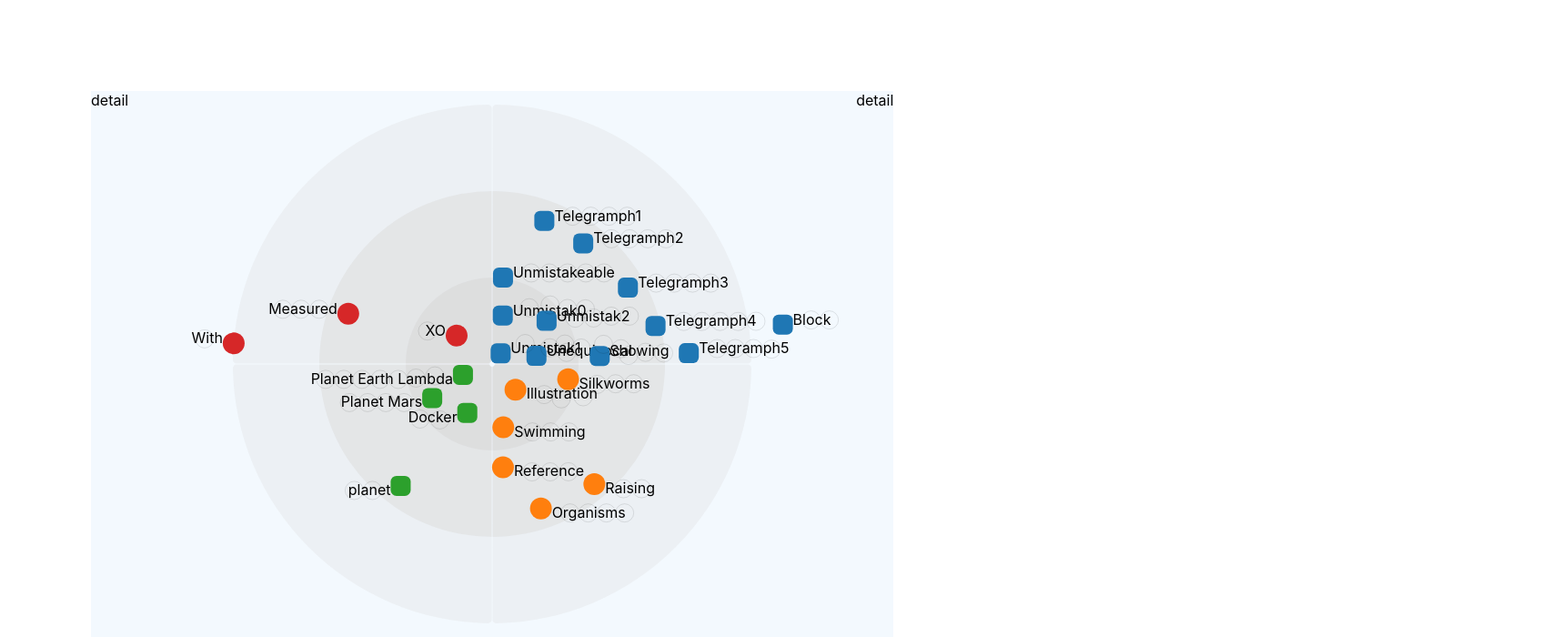
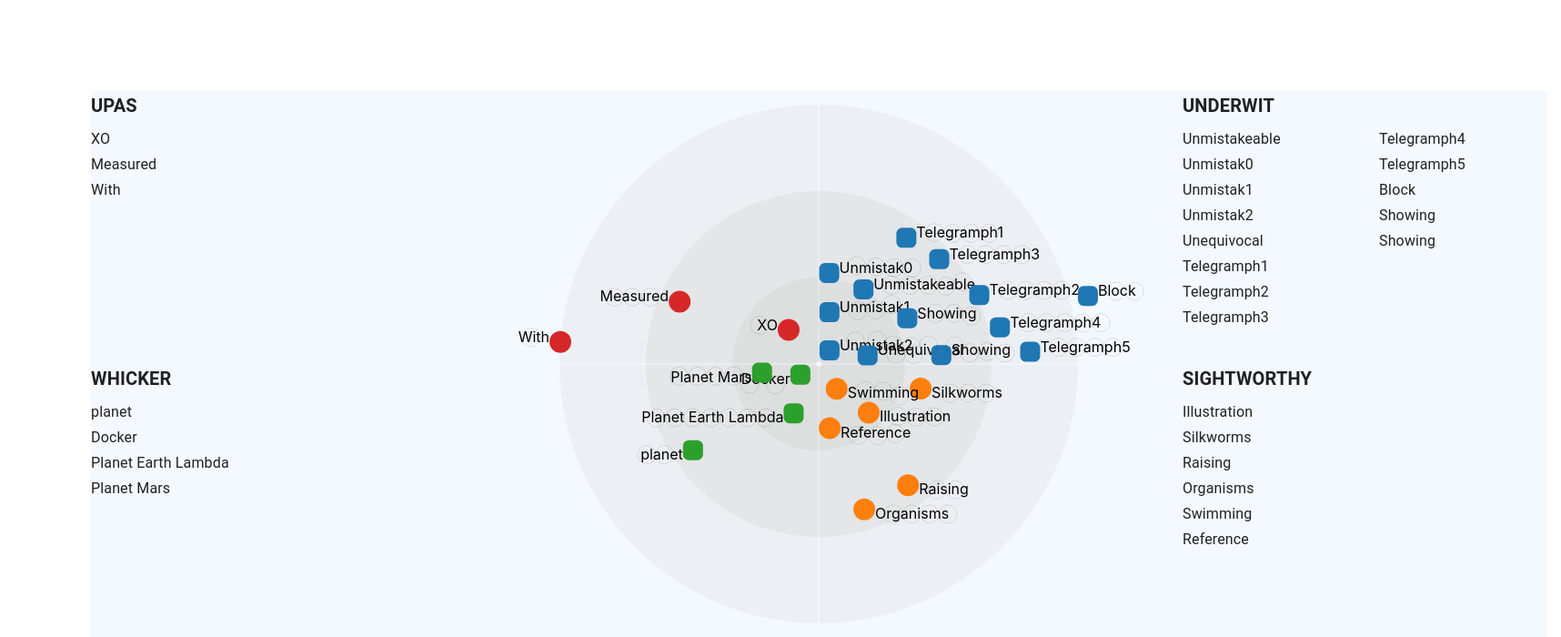
Before and after one commit to davlxd/various-react-components-lab, a React (Create React App) app: page /test in a window 1280 px wide. Shown: the top 700 px of the page at 91% size, 1716 px wide, since content can reach past the window. Built offline with nearby package versions, Linux system fonts and the light colour scheme.

Commit message:
Blip desc primitive
With the help of CSS columns I just placed blip desc where they should be.

https://stackoverflow.com/a/33899301
https://stackoverflow.com/a/44092580

But the whole page is too damn wide,  [200 x 2] [ 800 ] [200 x 2]

So the next step would be show only one detail column one time

```diff
--- a/src/components/Radar/d3/radar-in-d3.js
+++ b/src/components/Radar/d3/radar-in-d3.js
@@ -194,7 +194,7 @@ const drawBlips = (svg, g, radius, blips) => {
                                                       .attr('dad-name', d => d.dad.name)
 
   const simulation2 = d3.forceSimulation(withPlaceholdingCircles)
-                       .force('collide', d3.forceCollide(d => d.radius).strength(0.9))
+                       .force('collide', d3.forceCollide(d => d.radius).strength(0.99))
                        .force('position-placeholding-circles', forcePlaceholdingCirclesTailingDad())
                        .on('tick', positionSymbolAndText)
                        .alphaDecay(0.01)
--- /dev/null
+++ b/src/components/Radar/detail-section.js
@@ -0,0 +1,78 @@
+import React, { Component } from 'react'
+import { withStyles } from '@material-ui/core/styles'
+import Typography from '@material-ui/core/Typography'
+
+const styles = theme => ({
+  detailSection: {
+    height: '50%',
+    cursor: 'default',
+    userSelect: 'none',
+  },
+  entries: {
+    height: '80%',
+    // paddingLeft: 10,
+  },
+  entry: {
+  },
+  sectorName: {
+    textTransform: 'uppercase',
+    fontWeight: 'bold',
+  },
+  blipName: {
+    cursor: 'pointer',
+  },
+  desc: {
+    maxHeight: 0,
+    marginBottom: 0,
+    overflow: 'hidden',
+    transition: 'max-height 0.3s linear, margin-bottom 0.3s linear',
+  },
+  descExpand: {
+    transition: 'max-height 0.3s linear, margin-bottom 0.3s linear',
+    overflow: 'hidden',
+    maxHeight: '100px', //TODO calca
+    marginBottom: 8,
+  }
+})
+
+class DetailSection extends Component {
+  constructor(props) {
+    super(props)
+    this.state = {
+      open: false
+    }
+  }
+
+  toggleDesc() {
+    this.setState({
+      open: !this.state.open
+    })
+  }
+
+  componentDidMount() {
+
+  }
+
+  render() {
+    const { classes, sectorName, entries, radarWidth, } = this.props
+    const { open, } = this.state
+    return (
+      <section className={classes.detailSection}>
+        <Typography variant="h6" className={classes.sectorName} gutterBottom> {sectorName} </Typography>
+        <div className={classes.entries} style={{width: radarWidth / 4, columnWidth: radarWidth / 4}}>
+          {entries.map(entry => (
+            <div className={classes.entry} key={entry.key}>
+              <Typography variant="subtitle1" className={classes.blipName} inline={true} onClick={() => this.toggleDesc()}> {entry.name} </Typography>
+              {entry.desc &&
+                <Typography variant="body2" className={open ? classes.descExpand : classes.desc} style={{width: radarWidth / 4}}> {entry.desc} </Typography>
+              }
+            </div>
+          ))}
+        </div>
+
+      </section>
+    )
+  }
+}
+
+export default withStyles(styles)(DetailSection)
--- a/src/components/Radar/index.js
+++ b/src/components/Radar/index.js
@@ -1,16 +1,24 @@
 import React, { Component } from 'react'
 import { withStyles } from '@material-ui/core/styles'
 
+import DetailSection from './detail-section'
 import { initateSvg, drawBackgroundCirclesAndAxis, drawBlips } from './d3/radar-in-d3'
+
+const RADAR_WIDTH = 800
+const RADAR_HEIGHT = 600
 
 const styles = theme => ({
   root: {
     backgroundColor: '#f3f9fe',
     position: 'absolute',
-    top: '100px',
-    left: '100px',
     display: 'flex',
     flexWrap: 'nowrap',
+  },
+  detailColumn: {
+    display: 'flex',
+    flexDirection: 'column',
+    height: RADAR_HEIGHT,
+    minWidth: RADAR_WIDTH / 2, // this guarantees left one doesn't overflow into svg
   },
 })
 
@@ -19,22 +27,18 @@ let count = 0
 class Radar extends Component {
   constructor(props) {
     super(props)
-    const { width, height } = this.props.ui
 
     this.divId = `radar-chart-div-${count++}`
     this.svgId = `radar-chart-${count++}`
-    this.radius = Math.min(width/2, height/2) * 0.95
-    this.state = {
-    }
+    this.radius = Math.min(RADAR_WIDTH/2, RADAR_HEIGHT/2) * 0.95
   }
 
 
   componentDidMount() {
     const { divId, svgId, radius } = this
-    const { width, height, } = this.props.ui
     const { blips } = this.props.data
 
-    const { svg, g } = initateSvg(divId, svgId, width, height)
+    const { svg, g } = initateSvg(divId, svgId, RADAR_WIDTH, RADAR_HEIGHT)
     drawBackgroundCirclesAndAxis(svg, g, radius, blips)
     drawBlips(svg, g, radius, blips)
   }
@@ -45,13 +49,31 @@ class Radar extends Component {
   render() {
     const { classes } = this.props
     const { divId, svgId } = this
+    const { blips } = this.props.data
+    const blipsGroupBySector = blips.reduce((acc, cur, idx) => {
+      acc[cur.sector] = acc[cur.sector] || []
+      acc[cur.sector].push({
+        key: idx,
+        name: cur.name,
+        desc: cur.desc || ''
+      })
+      return acc
+    }, {})
+    const sectors = Object.keys(blipsGroupBySector)
+
     return (
       <div className={classes.root}>
-        <div>detail</div>
+        <div className={classes.detailColumn}>
+          <DetailSection radarWidth={RADAR_WIDTH} sectorName={sectors[3]} entries={blipsGroupBySector[sectors[3]]}/>
+          <DetailSection radarWidth={RADAR_WIDTH} sectorName={sectors[2]} entries={blipsGroupBySector[sectors[2]]}/>
+        </div>
         <div id={divId}>
           <svg id={svgId}></svg>
         </div>
-        <div>detail</div>
+        <div className={classes.detailColumn}>
+          <DetailSection radarWidth={RADAR_WIDTH} sectorName={sectors[0]} entries={blipsGroupBySector[sectors[0]]}/>
+          <DetailSection radarWidth={RADAR_WIDTH} sectorName={sectors[1]} entries={blipsGroupBySector[sectors[1]]}/>
+        </div>
       </div>
     )
   }
--- a/src/components/Test/index.js
+++ b/src/components/Test/index.js
@@ -6,6 +6,7 @@ import Radar from '../Radar'
 const styles = theme => ({
   root: {
     // backgroundColor: '#f3f9fe',
+    padding: '100px',
   },
 })
 
@@ -14,14 +15,13 @@ class Test extends Component {
     super(props)
     this.state = {
       radarData:  {
-        ui: { width: 800, height: 600 },
         data: {
           misc: {},
           blips: [
-            { sector: 'UnderWit', name: 'Unmistakeable', score: 8, detail: '' },
-            { sector: 'UnderWit', name: 'Unmistak0', score: 8, detail: '' },
-            { sector: 'UnderWit', name: 'Unmistak1', score: 8, detail: '' },
-            { sector: 'UnderWit', name: 'Unmistak2', score: 8, detail: '' },
+            { sector: 'UnderWit', name: 'Unmistakeable', score: 8, desc: 'Lorem ipsum dolor sit amet, consectetur adipisicing elit. Quos blanditiis tenetur' },
+            { sector: 'UnderWit', name: 'Unmistak0', score: 8, desc: '' },
+            { sector: 'UnderWit', name: 'Unmistak1', score: 8, desc: '' },
+            { sector: 'UnderWit', name: 'Unmistak2', score: 8, desc: '' },
             { sector: 'UnderWit', name: 'Unequivocal', score: 8 },
             { sector: 'UnderWit', name: 'Telegramph1', score: 7 },
             { sector: 'UnderWit', name: 'Telegramph2', score: 7 },
@@ -29,6 +29,7 @@ class Test extends Component {
             { sector: 'UnderWit', name: 'Telegramph4', score: 7 },
             { sector: 'UnderWit', name: 'Telegramph5', score: 7 },
             { sector: 'UnderWit', name: 'Block', score: 6 },
+            { sector: 'UnderWit', name: 'Showing', score: 8 },
             { sector: 'UnderWit', name: 'Showing', score: 8 },
 
             { sector: 'Sightworthy', name: 'Illustration', score: 8 },
@@ -43,7 +44,7 @@ class Test extends Component {
             { sector: 'whicker', name: 'Planet Earth Lambda', score: 8 },
             { sector: 'whicker', name: 'Planet Mars', score: 8 },
 
-            { sector: 'UPAS', name: 'XO', score: 8 },
+            { sector: 'UPAS', name: 'XO', score: 8, desc: 'Lorem ipsum dolor sit amet, consectetur adipisicing elit'},
             { sector: 'UPAS', name: 'Measured', score: 7 },
             { sector: 'UPAS', name: 'With', score: 6 },
           ]
```
